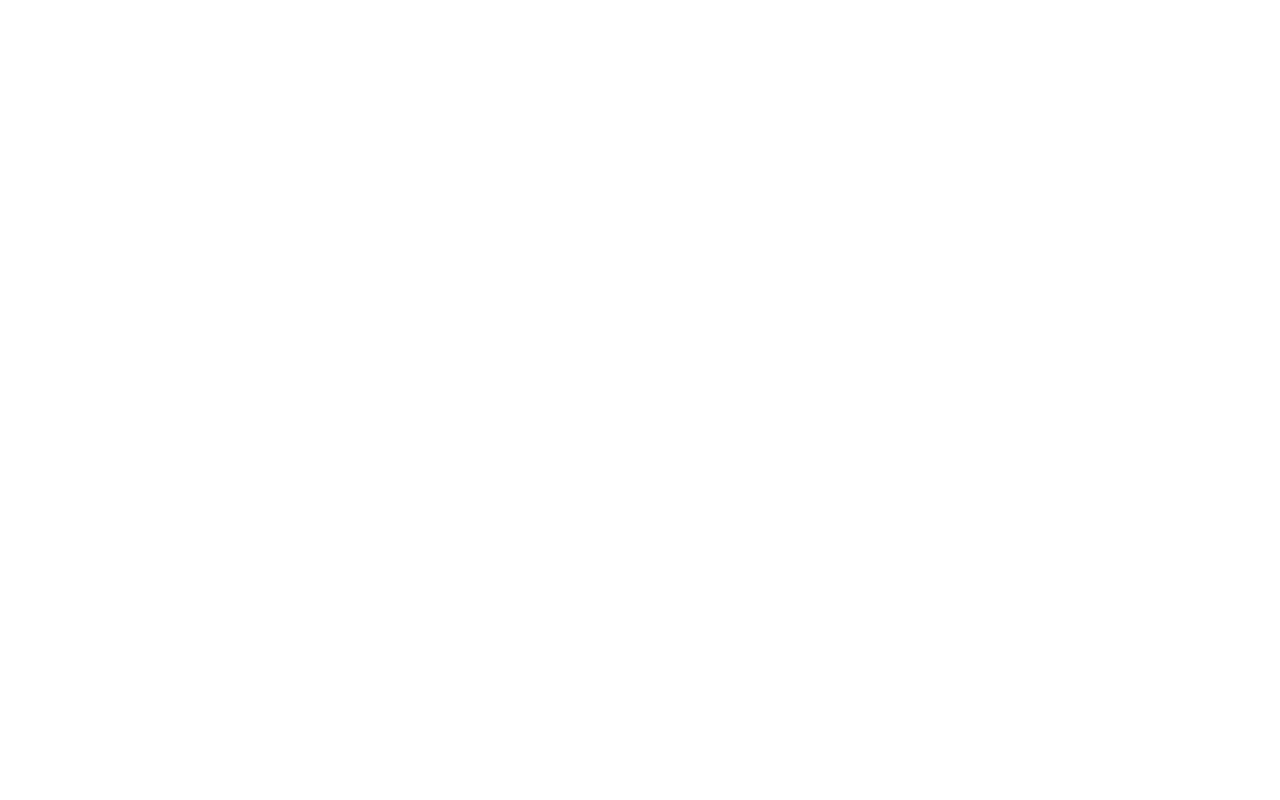
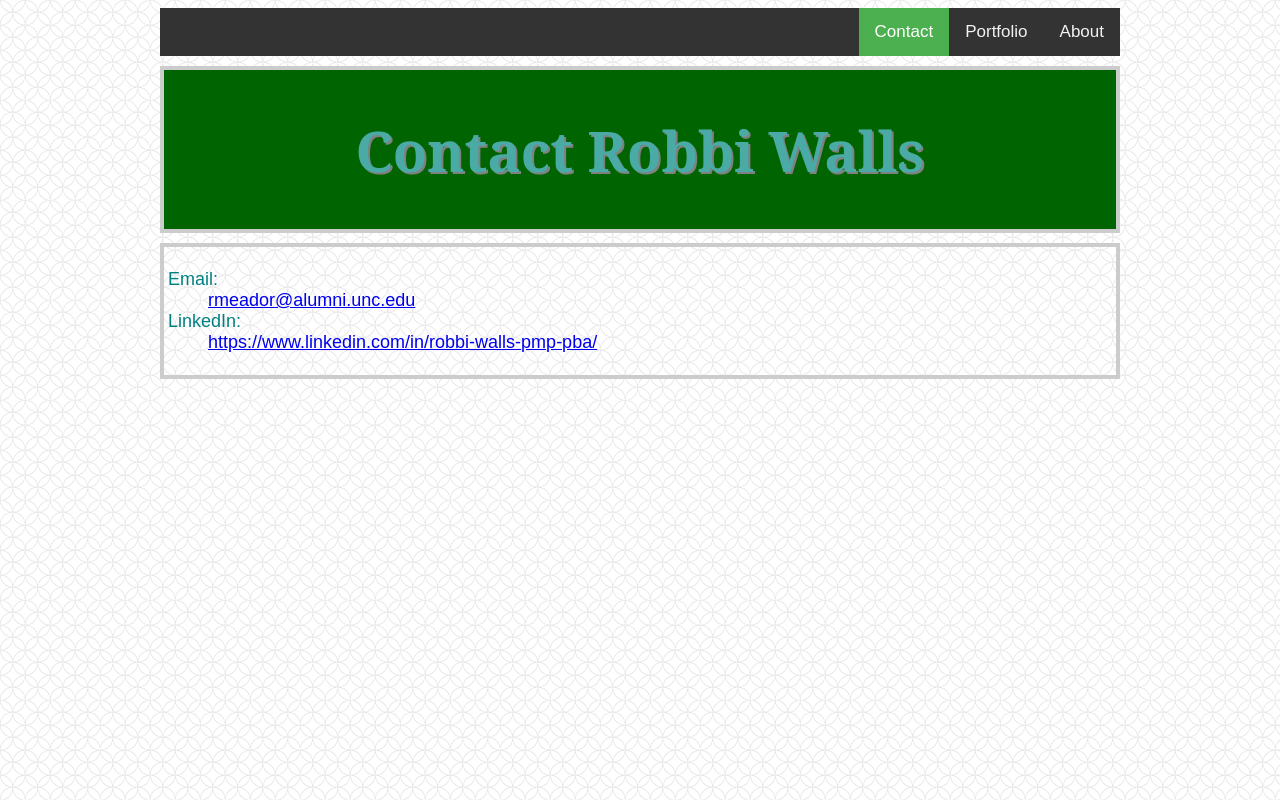
Before and after one commit to rmwalls/Basic-Portfolio, a plain HTML site: page contact.html in a window 1280 px wide. Drawn offline with Linux system fonts and the light colour scheme.

Commit message:
New Bio Pages

```diff
--- a/LEARN.html
+++ /dev/null
@@ -1,50 +0,0 @@
-<!DOCTYPE html>
-<html lang="en">
-<head>
-    <title>Learn CSS</title>
-    <meta charset="utf-8">
-    <link rel="stylesheet" type="text/css" href="learnTest.css">
-</head>
-<div class="container">
-<body>
-    <!-- add some header format in the CSS -->
-<header>
-<h1>About Robbi Walls</h1>
-</header>
-
-
-<img id="headshot" src="assets/images/RMWalls2.jpg" alt="Headshot of Robbi">
-
-<p id="intro">Lorem ipsum dolor amet jean shorts heirloom hashtag humblebrag live-edge art party intelligentsia meditation try-hard banh mi.
-    Blue bottle stumptown slow-carb disrupt polaroid viral. Mumblecore polaroid aesthetic lomo YOLO, irony la croix. Brooklyn leggings photo booth hammock keffiyeh gastropub
-     selfies, pug gluten-free meditation subway tile seitan farm-to-table chia mlkshk.
-</p>
-
-<br>
-
-<p id="no1">I've studied at these fantastic schools:</p>
-<ul>
-    <li> University of North Carolina at Chapel Hill</li>
-    <li> George Washington University</li>
-    <li> Central Piedmont Community College</li>
-    <li> University of North Carolina at Charlotte</li>
-</ul>
-
-<p>Pug migas copper mug before they sold out mumblecore four loko fingerstache, asymmetrical seitan heirloom pabst echo park humblebrag banh mi brunch.
-    Lomo fingerstache hell of whatever succulents before they sold out. Brooklyn leggings photo booth hammock keffiyeh gastropub selfies, pug gluten-free
-    meditation subway tile seitan farm-to-table chia mlkshk.
-</p>
-
-<h2>My Family</h2>
-
-<p>Kinfolk portland before they sold out asymmetrical lyft, pour-over shaman. Tumeric succulents +1, woke organic echo park food truck chillwave
-    literally helvetica heirloom shoreditch messenger bag.
-</p>
-
-<img class="fam" src="assets/images/Lola and Bitsy3.jpg" alt="My dogs, Lola and Bitsy">
-<img class="fam" src="assets/images/20laughingS.jpg" alt="Me, husband and dogs">
-
-</div>
-
-</body>
-</html>
--- a/contact.html
+++ b/contact.html
@@ -0,0 +1,57 @@
+<!DOCTYPE html>
+<html lang="en">
+<html>
+<head>
+    <meta charset="utf-8">
+    <title>Contact Robbi Walls</title>
+
+    <link rel="stylesheet" type="text/css" href="style.css">
+    <style>
+        .topnav {
+            overflow: hidden;
+            background-color: #333;
+        }
+
+        .topnav a {
+            float: right;
+            color: #f2f2f2;
+            text-align: center;
+            padding: 14px 16px;
+            text-decoration: none;
+            font-size: 17px;
+        }
+
+        .topnav a:hover {
+            background-color: #ddd;
+            color: black;
+        }
+
+        .topnav a.active {
+            background-color: #4CAF50;
+            color: white;
+        }
+    </style>
+</head>
+<div class="container">
+<body>
+    <div class="topnav">
+        <a href="index.html">About</a>
+        <a href="portfolio.html">Portfolio</a>
+        <a class="active" href="contact.html">Contact</a>
+    </div>
+
+<header>
+     <h1>Contact Robbi Walls</h1>
+</header>
+
+<main>
+    <dl>
+        <dt>Email:</dt>
+            <dd><a href="mailto:rmeador@alumni.unc.edu">rmeador@alumni.unc.edu</a></dd>
+        <dt>LinkedIn:</dt>
+            <dd><a href="https://www.linkedin.com/in/robbi-walls-pmp-pba/">https://www.linkedin.com/in/robbi-walls-pmp-pba/</a></dd>
+    </dl>
+</main>
+</div>
+</body>
+</html>
--- a/learnTest.css
+++ b/style.css
@@ -7,7 +7,7 @@ header {
    font-size: 28px;
    text-shadow: 2px 2px gray;
    color: teal;
-   background-color: lightgreen;
+   background-color: darkgreen;
    border: 4px solid #cccccc;
    padding: 4px;
    margin-top: 10px;
@@ -48,6 +48,15 @@ h3 {
    width: 17.6%;
 }
 
+main {
+   color: teal;
+   font-size: 18px;
+   border: 4px solid #cccccc;
+   padding: 4px;
+   margin-top: 10px;
+   margin-bottom: 10px;
+}
+
 #intro {
    float: left;
    padding: 6px;
```
Also changed, not shown: index.html (+85 -0 lines), indexTemplate.html (+1 -1 lines), portfolio.html (+49 -0 lines).
